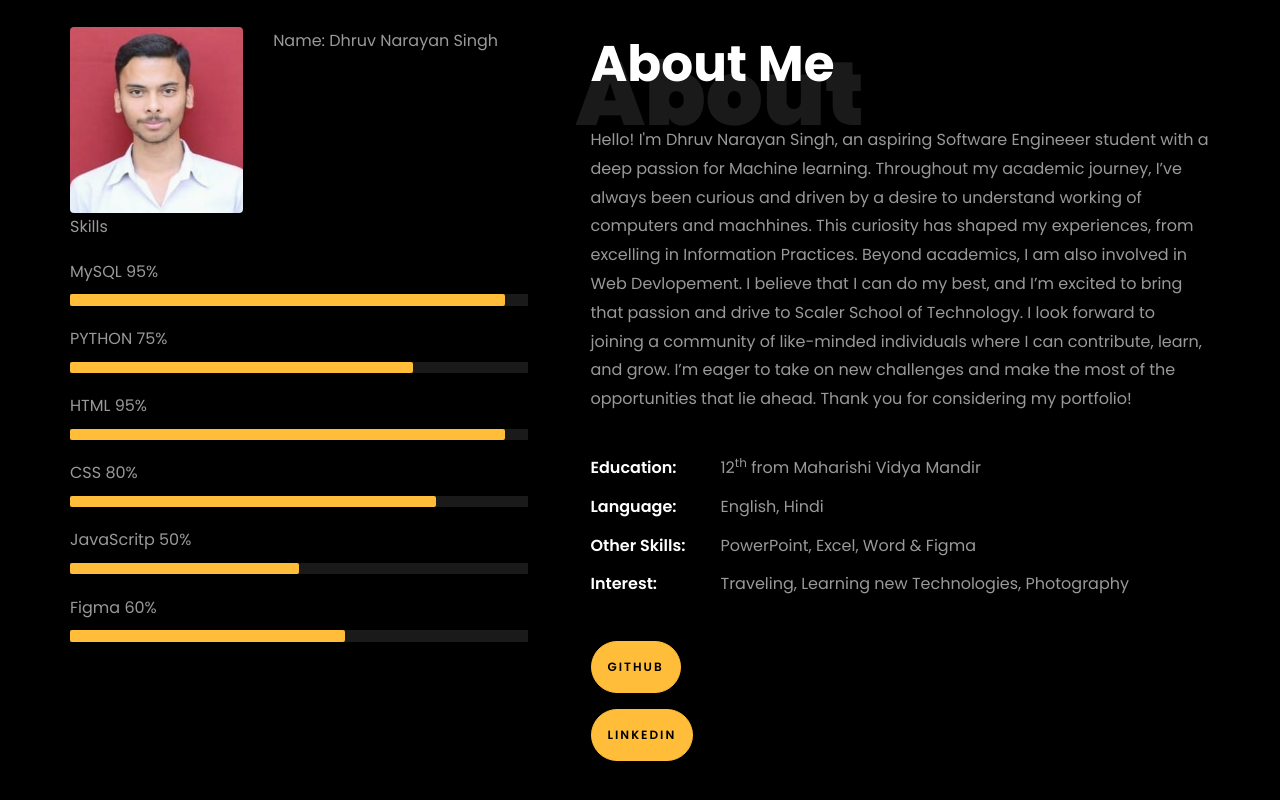
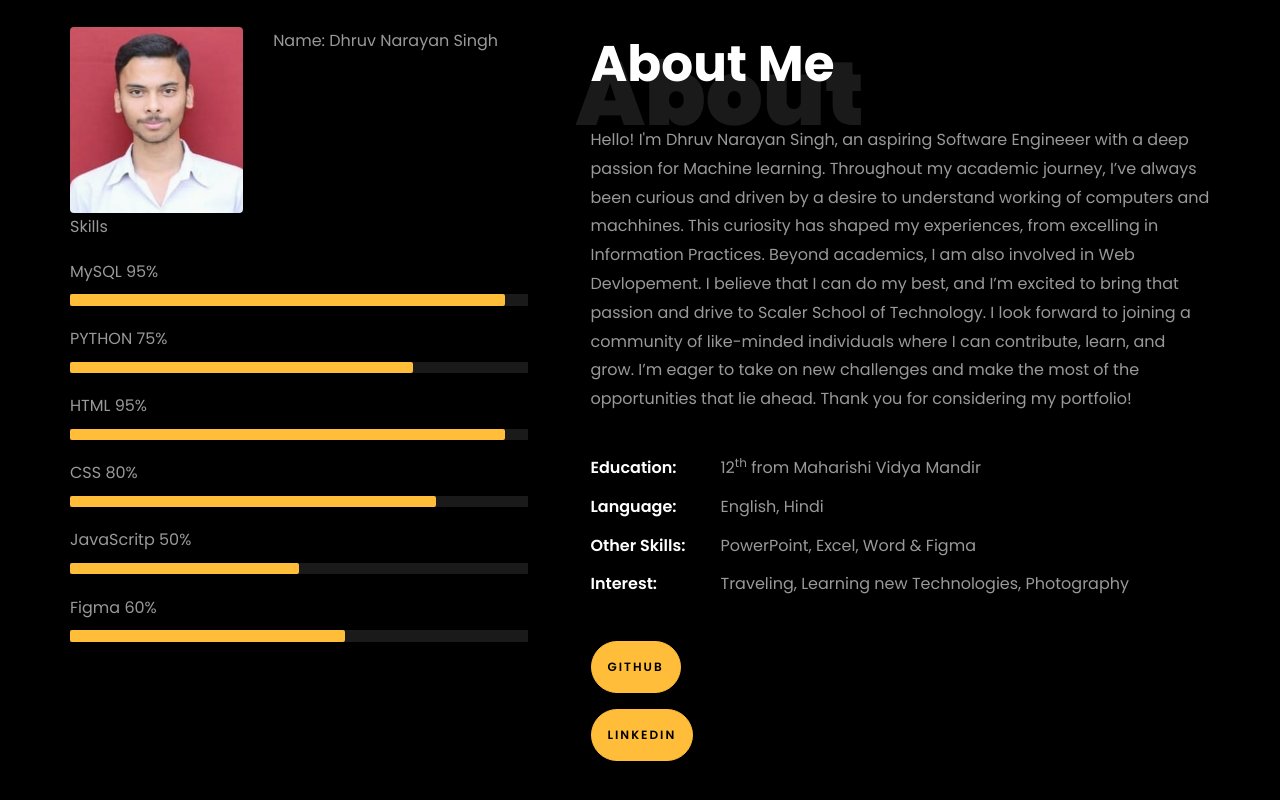
Before and after one commit to dhruv-ns/dhruv.github.io, a plain HTML site: page index.html in a window 1280 px wide. Shown: the part 835-1635 px from the top of the page. Drawn offline with Linux system fonts and the light colour scheme; files whose address does not match are found by name.

Commit message:
Update index.html

```diff
--- a/index.html
+++ b/index.html
@@ -282,7 +282,7 @@
 								<h1 class="big">About</h1>
 								<h2 class="mb-4">About Me</h2>
 
-								<p>Hello! I'm Dhruv Narayan Singh, an aspiring Software Engineeer student with a deep
+								<p>Hello! I'm Dhruv Narayan Singh, an aspiring Software Engineeer with a deep
 									passion for Machine learning. Throughout my academic journey, I’ve always been
 									curious and driven by a desire to understand working of computers and machhines.
 									This curiosity has shaped my experiences, from excelling in Information Practices.
```
